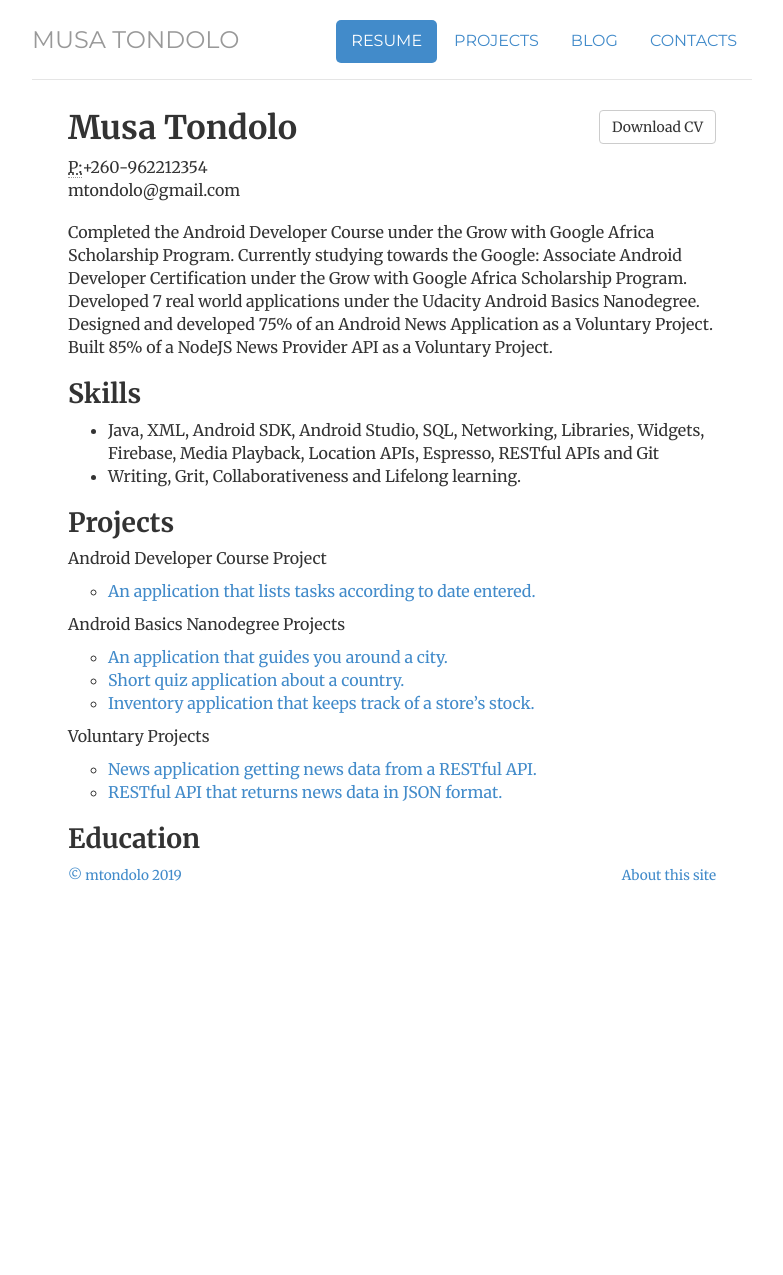
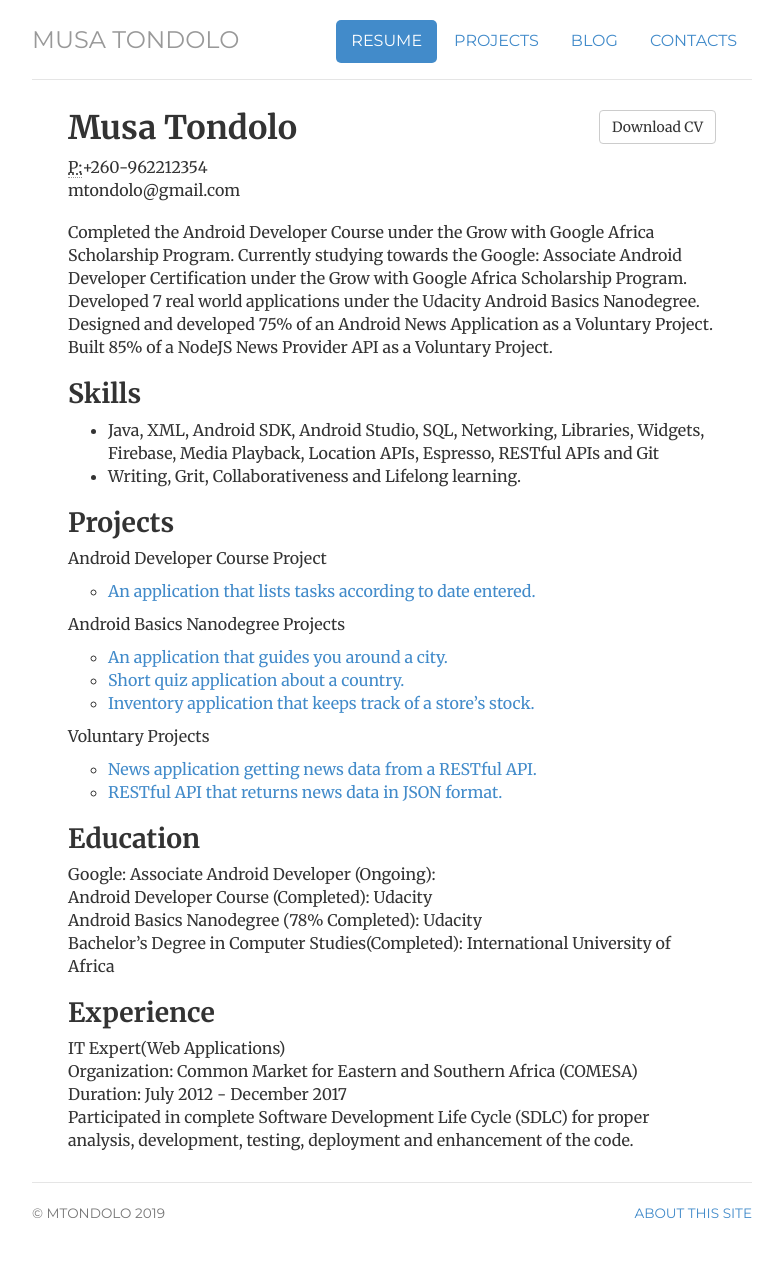
Before and after one commit to mtondolo/mtondolo.github.io, a Jekyll site: the page built from cv/index.html, in a window 1280 px wide. Shown: the whole page, without its empty margins (248-1031 px from the left). Built offline with Jekyll 4.4.1, drawn with Linux system fonts in a browser that asks for light colours; before the commit the page ends 967 px from its top, so only the background shows below that; some of the changed lines change nothing that is shown.

Commit message:
Update index.html

```diff
--- a/cv/index.html
+++ b/cv/index.html
@@ -50,20 +50,16 @@
 					<ul>
 					<li><a href="https://github.com/mtondolo/comesapp-android">News application getting news data from a RESTful API.</a></li>
 					<li><a href="https://github.com/mtondolo/comesapp-api">RESTful API that returns news data in JSON format.</a></li>
-					</ul>
-					</p>
 	                                </ul>
 	                                </p>
 
 				<h2>Education</h2>
 				        <p>
 					<ul class="list-unstyled">
-					<li><a href="https://www.pluralsight.com/" title="Pluralsight</a>, Google, Associate Android Developer (Ongoing)</li>
+					<li>Google: Associate Android Developer (Ongoing): <a href="https://www.pluralsight.com/" title = "Pluralsight"></a></li>
 					<li>Android Developer Course (Completed): Udacity</li>
 					<li>Android Basics Nanodegree (78% Completed): Udacity</li>
 					<li>Bachelor’s Degree in Computer Studies(Completed): International University of Africa </li>
-					</ul>
-					</p>
 	                                </ul>
 	                                </p>
 
```
